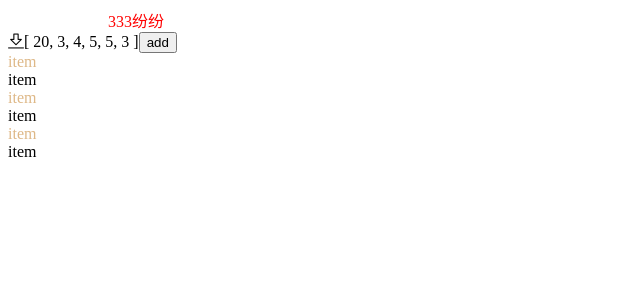
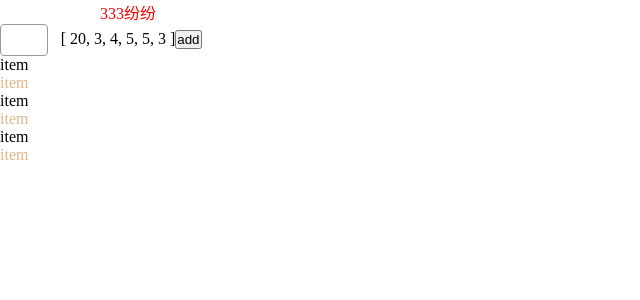
Before and after one commit to zjjaxx/webpack-gulu, a Vue app: page / in a window 1280 px wide. Both pictures are taken after a click on the button "add". Shown: the top 300 px of the page, without its empty margins (0-640 px from the left). Built offline with nearby package versions, Linux system fonts and the light colour scheme.

Commit message:
webpack 动态加载分割代码

```diff
--- a/public/index.html
+++ b/public/index.html
@@ -13,6 +13,7 @@
     <title>vue-webpack-gulu</title>
 </head>
 <body>
-    <div id="App">sss</div>
+    <div id="App"></div>
+    <script src="//at.alicdn.com/t/font_1609919_w6616leaek.js"></script>
 </body>
 </html>
--- a/src/App.vue
+++ b/src/App.vue
@@ -7,8 +7,9 @@
  -->
 <!--  -->
 <template>
-  <div id="app">
+  <div id="container">
     <div class="test test1" :class="test">{{test}}</div>
+    <div class="button-container"></div>
     <span class="gulu">&#xe63a;</span>
     <span>{{count}}</span>
     <button @click="add">add</button>
@@ -19,8 +20,10 @@
 </template>
 
 <script>
+import ZButton from "./components/z-button.vue";
+import Vue from "vue";
 export default {
-  components: {},
+  components: { ZButton },
   data() {
     return {
       test: "333纷纷",
@@ -31,19 +34,14 @@ export default {
   watch: {},
   methods: {
     add() {
-      this.count.map(item => {
-        let helloworld = "aaa";
-        console.log("item", item, helloworld);
-      });
-      let promise = () => {
-        return new Promise((resolve, reject) => {
-          setTimeout(() => {
-            resolve(100)
-          }, 2000);
+      import("lodash").then(({ default: _ }) => {
+        let ButtonConstructor = Vue.extend(ZButton);
+        let button = new ButtonConstructor({
+          propsData: {
+            iconName: "i-setting"
+          }
         });
-      };
-      promise().then(res=>{
-        console.log("res",res)
+        button.$mount(".button-container");
       });
     }
   },
--- /dev/null
+++ b/src/assets/style/global.css
@@ -0,0 +1,20 @@
+* {
+    margin: 0;
+    padding: 0;
+    box-sizing: border-box;
+}
+
+#app {
+    padding: 10px;
+}
+
+:root {
+    --font-size: 14px;
+    --button-height: 32px;
+    --button-bg: #fff;
+    --button-active-bg: #eee;
+    --border-radius: 4px;
+    --color: #333;
+    --border-color: #999;
+    --border-color-hover: #000;
+}
--- /dev/null
+++ b/src/components/z-button.vue
@@ -0,0 +1,106 @@
+<!--
+ * @Author: zjj
+ * @Date: 2020-01-13 09:04:56
+ * @LastEditors  : zjj
+ * @LastEditTime : 2020-01-17 16:31:14
+ -->
+
+<template>
+  <button class="z-button" @click="$emit('click')">
+    <z-icon
+      :iconName="iconName"
+      v-if="iconName&&!isLoading"
+      :class="[iconPosition=='right'?'icon-right':'icon-left']"
+    ></z-icon>
+    <z-icon
+      class="loading"
+      v-if="isLoading"
+      icon-name="i-loading"
+      :class="[iconPosition=='right'?'loading-right':'']"
+    ></z-icon>
+    <slot></slot>
+  </button>
+</template>
+
+<script>
+import ZIcon from "./z-icon.vue";
+export default {
+  components: { "z-icon": ZIcon },
+  props: {
+    isLoading: {
+      type: Boolean,
+      default: () => {
+        return false;
+      }
+    },
+    iconName: {
+      type: String,
+      default: () => {
+        return "";
+      }
+    },
+    iconPosition: {
+      type: String,
+      default: () => {
+        return "left";
+      },
+      validator: value => {
+        return value == "left" || value == "right";
+      }
+    }
+  }
+};
+</script>
+<style lang='less'>
+.z-button {
+  display: inline-flex;
+  vertical-align: middle;
+  justify-content: center;
+  align-items: center;
+  padding: 0 1em;
+  transition: all 0.3s ease;
+  height: var(--button-height);
+  font-size: var(--font-size);
+  line-height: var(--font-size);
+  background: var(--button-bg);
+  border-radius: var(--border-radius);
+  color: var(--color);
+  border: 1px solid var(--border-color);
+  &:active {
+    background: var(--button-active-bg);
+    transform: scale(0.98, 0.98);
+  }
+  &:hover {
+    border-color: var(--border-color-hover);
+  }
+  &:focus {
+    outline: none;
+  }
+  .icon-left {
+    margin-left: 0;
+    margin-right: 0.3em;
+  }
+  .icon-right {
+    margin-left: 0.3em;
+    order: 2;
+  }
+  .loading {
+    margin-left: 0;
+    margin-right: 0.3em;
+    animation: loading 2s infinite linear;
+    @keyframes loading {
+      0% {
+        transform: rotate(0deg);
+      }
+      100% {
+        transform: rotate(360deg);
+      }
+    }
+  }
+  .loading-right {
+    margin-left: 0.3em;
+    margin-right: 0;
+    order: 2;
+  }
+}
+</style>
--- /dev/null
+++ b/src/components/z-icon.vue
@@ -0,0 +1,45 @@
+<!--
+ * @Author: zjj
+ * @Date: 2020-01-13 14:21:50
+ * @LastEditors  : zjj
+ * @LastEditTime : 2020-01-13 14:27:57
+ -->
+<!--  -->
+<template>
+    <svg class="icon" aria-hidden="true">
+        <use :xlink:href="`#${iconName}`"></use>
+    </svg>
+</template>
+
+<script>
+export default {
+  components: {},
+  props: {
+    iconName: {
+      type: String,
+      default: () => {
+        return "";
+      }
+    }
+  },
+  data() {
+    return {};
+  },
+  computed: {},
+  watch: {},
+  methods: {},
+  created() {},
+  mounted() {},
+  updated() {}, //生命周期 - 更新之后
+  destroyed() {} //生命周期 - 销毁完成
+};
+</script>
+<style lang='less'>
+.icon {
+  width: 1em;
+  height: 1em;
+  vertical-align: -0.15em;
+  fill: currentColor;
+  overflow: hidden;
+}
+</style>
--- a/src/main.js
+++ b/src/main.js
@@ -6,7 +6,7 @@
  */
 import Vue from "vue"
 import App from "./App.vue"
+import "../src/assets/style/global.css"
 import "../src/assets/style/global.less"
-import "../src/assets/font/iconfont.css"
 
 new Vue({ render: (h) => h(App) }).$mount("#App")
--- a/webpack.common.js
+++ /dev/null
@@ -1,89 +0,0 @@
-/*
- * @Author: zjj
- * @Date: 2020-01-21 08:58:23
- * @LastEditors  : zjj
- * @LastEditTime : 2020-01-22 16:45:37
- */
-const path = require('path');
-const HtmlWebpackPlugin = require('html-webpack-plugin'); //自动生成html 并引入js
-const VueLoaderPlugin = require('vue-loader/lib/plugin') //vue 单文件配置
-module.exports = {
-    entry: {
-        app: path.resolve(__dirname, './src/main.js')
-    },
-    output: {
-        filename: '[name].bundle.js',
-        path: path.resolve(__dirname, 'dist'),
-        // publicPath:"https://www.baidu.com/assets/"
-    },
-    plugins: [
-        new VueLoaderPlugin(),//vue 单文件配置
-        new HtmlWebpackPlugin({ //自动生成html 并引入js
-            title: 'gulu-webpack',
-            template: path.resolve(__dirname, './public/index.html') //使用自己的模板
-        })
-    ],
-    module: {
-        rules: [
-            {
-                test: /\.vue$/,
-                loader: 'vue-loader'
-            },
-            {
-                test: /\.css$/,
-                use: [
-                    'style-loader',
-                    'css-loader',
-                    'postcss-loader',
-                ]
-            },
-            {
-                test: /\.less$/,
-                use: [
-                    'style-loader',
-                    {
-                        loader: "css-loader",
-                        options: { importLoaders: 2 }
-                    },
-                    "less-loader",
-                    'postcss-loader',
-                ]
-            },
-            //file-loader 可以指定要复制和放置资源文件的位置，以及如何使用版本哈希命名以获得更好的缓存。此外，这意味着 你可以就近管理图片文件，可以使用相对路径而不用担心部署时 URL 的问题。使用正确的配置，webpack 将会在打包输出中自动重写文件路径为正确的 URL。
-            //url-loader 允许你有条件地将文件转换为内联的 base-64 URL (当文件小于给定的阈值)，这会减少小文件的 HTTP 请求数。如果文件大于该阈值，会自动的交给 file-loader 处理。
-            //2个选一个（url-loader 推荐）
-            {
-                test: /\.(png|jpeg|jpg|gif|svg)$/i,
-                use: [
-                    {
-                        loader: 'url-loader',
-                        options: {
-                            limit: 8192,
-                            name: "[name]-zz.[ext]",
-                            outputPath: 'images/'
-                        }
-                    }
-                ]
-            },
-            {
-                test: /\.(woff|woff2|eot|ttf|otf)$/,
-                use: [
-                    {
-                        loader: "file-loader",
-                        options: {
-                            name: "[name]-zz.[ext]",
-                            outputPath: 'fonts/'
-                        }
-                    }
-                ]
-            },
-            {
-                test: /\.js$/,
-                exclude: /(node_modules)/,
-                use: {
-                    loader: 'babel-loader',
-                }
-            }
-        ]
-    }
-};
--- a/webpack.dev.js
+++ /dev/null
@@ -1,27 +0,0 @@
-/*
- * @Author: zjj
- * @Date: 2020-01-20 14:40:01
- * @LastEditors  : zjj
- * @LastEditTime : 2020-01-21 17:14:41
- */
-const merge = require('webpack-merge');
-const common = require('./webpack.common.js');
-const webpack=require("webpack")
-module.exports = merge(common, {
-    mode: "development",
-    optimization: {
-        usedExports: true,
-    },
-    plugins: [
-        new webpack.NamedModulesPlugin(),
-        new webpack.HotModuleReplacementPlugin()
-    ],
-    devtool: 'cheap-module-eval-source-map', //追踪到错误和警告在源代码中的原始位置
-    devServer: {    //自动刷新浏览器
-        open: true, //自动打开浏览器
-        hot: true,//启用 webpack 的模块热替换特性：vue 局部刷新 不会刷新
-        proxy: {
-            "/api": "https://www.baidu.com"
-        }
-    },
-});
```
Also changed, not shown: package.json (+9 -4 lines), src/components/z-button-group.vue (added, +46 -0 lines), webpack.prod.js (deleted, +0 -16 lines), 5 other files (tests, documents, lock files or other folders).
